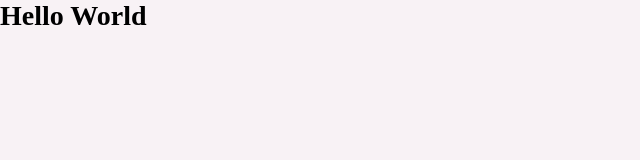
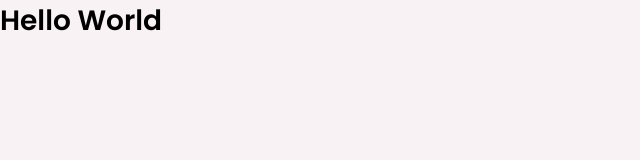
Before and after one commit to devBernardo-Mendes/ignite-dtmoney, a React (Create React App) app: page / in a window 1280 px wide. Shown: the top 160 px of the page, without its empty margins (0-640 px from the left). Built offline with nearby package versions, Linux system fonts and the light colour scheme.

Commit message:
feat: :sparkles: Create definitons on font for aplication

```diff
--- a/src/styles/global.ts
+++ b/src/styles/global.ts
@@ -11,16 +11,21 @@ export const GlobalStyle = createGlobalStyle`
     --text-body: #969cb3;
 
     --background: #f8f2f5;
-    --shape: #FFFFFF
-
-
-
+    --shape: #FFFFFF;
 }
 
 *{
     margin: 0;
     padding: 0;
     box-sizing:  border-box;
+}
+
+body, input, textarea, button {
+    font-family: "Poppins" , sans-serif;
+    font-weight: 400;
+}
+h1, h2, h3, h4, h5, h6, strong {
+    font-weight: 600;
 }
 
 html {
```
